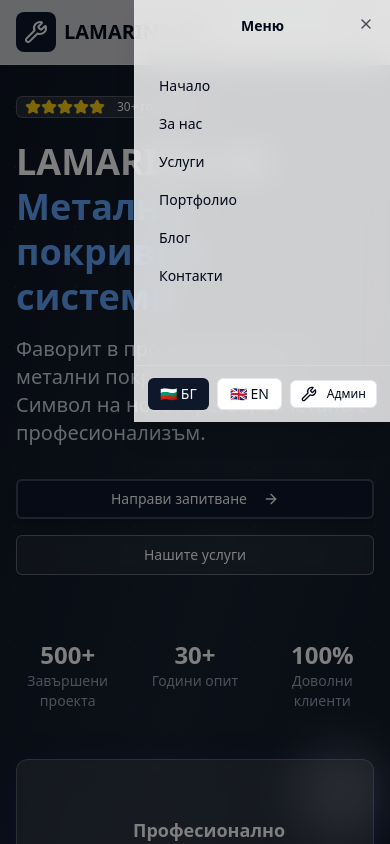
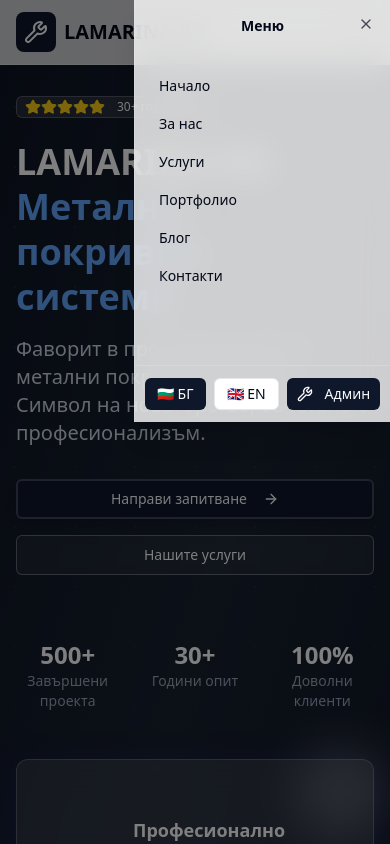
Before and after one commit to linkln33/lamarina, a Next.js app: page / in a window 390 px wide. Both pictures are taken after a click on the button "Отвори меню". Shown: the top 844 px of the page. Built offline with nearby package versions, Linux system fonts and the light colour scheme.

Commit message:
Make admin button blue and bigger in mobile menu

```diff
--- a/src/components/layout/navigation.tsx
+++ b/src/components/layout/navigation.tsx
@@ -94,9 +94,9 @@ export function Navigation() {
                 <div className="p-3 border-t border-border/30 space-y-2 mt-auto">
                   <div className="flex items-center justify-center space-x-2">
                     <LanguageToggle />
-                    <Button asChild variant="outline" size="sm" className="text-xs h-7">
+                    <Button asChild size="sm" className="text-sm h-8 bg-primary hover:bg-primary/90 text-primary-foreground">
                       <Link href="/admin" onClick={() => setIsOpen(false)}>
-                        <Wrench className="h-3 w-3 mr-1" />
+                        <Wrench className="h-4 w-4 mr-1.5" />
                         Админ
                       </Link>
                     </Button>
```
